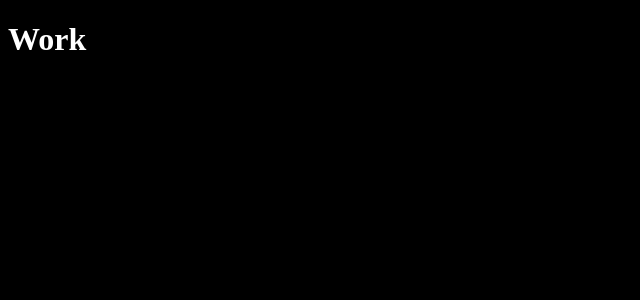
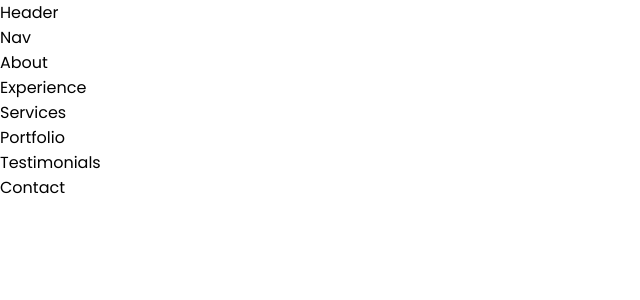
Before and after one commit to Lougles/portfolio, a React (Create React App) app: page / in a window 1280 px wide. Shown: the top 300 px of the page, without its empty margins (0-640 px from the left). Built offline with nearby package versions, Linux system fonts and the light colour scheme.

Commit message:
added basic css style

```diff
--- a/src/App.jsx
+++ b/src/App.jsx
@@ -1,10 +1,27 @@
 import React from 'react';
+import Header from "./components/header/Header";
+import Nav from "./components/nav/Nav";
+import About from "./components/about/About";
+import Experience from "./components/experience/Experience";
+import Services from "./components/services/Services";
+import Portfolio from "./components/portfolio/Portfolio";
+import Testimonials from "./components/testimonials/Testimonials";
+import Contacts from "./components/contacts/Contacts";
+import Footer from "./components/footer/Footer";
 
 const App = () => {
   return (
-    <div>
-      <h1>Work</h1>
-    </div>
+    <>
+      <Header />
+      <Nav />
+      <About />
+      <Experience />
+      <Services />
+      <Portfolio />
+      <Testimonials />
+      <Contacts />
+      <Footer />
+    </>
   );
 };
 
--- a/src/components/contact/Contact.jsx
+++ b/src/components/contacts/Contacts.jsx
@@ -1,6 +1,6 @@
 import React from 'react';
 import './contact.css'
-const Contact = () => {
+const Contacts = () => {
   return (
     <div>
       Contact
@@ -8,4 +8,4 @@ const Contact = () => {
   );
 };
 
-export default Contact;
+export default Contacts;
--- a/src/index.css
+++ b/src/index.css
@@ -1,4 +1,36 @@
+@import url('https://fonts.googleapis.com/css2?family=Poppins:wght@300;400;500;600&display=swap');
+
+* {
+    margin: 0;
+    padding: 0;
+    border: 0;
+    outline: 0;
+    box-sizing: border-box;
+    list-style: none;
+    text-decoration: none;
+}
+
+:root {
+    --color-bg: #1f1f38;
+    --color-bg-variant: #2c2c6c;
+    --color-primary: #4db5ff;
+    --color-primary-variant: rgba(77, 181, 255, 0.4);
+    --color-white: #fff;
+    --color-light: rgba(255, 255, 255, 0.6);
+
+    --container-width-lg: 75%;
+    --container-width-md: 86%;
+    --container-width-ms: 90%;
+}
+
+html {
+    scroll-behavior: smooth;
+}
+
+::-webkit-scrollbar {
+    display: none;
+}
+
 body {
-    background: black;
-    color: white;
+    font-family: 'Poppins', sans-serif;
 }
```
Also changed, not shown: src/components/contacts/contact.css (added).
